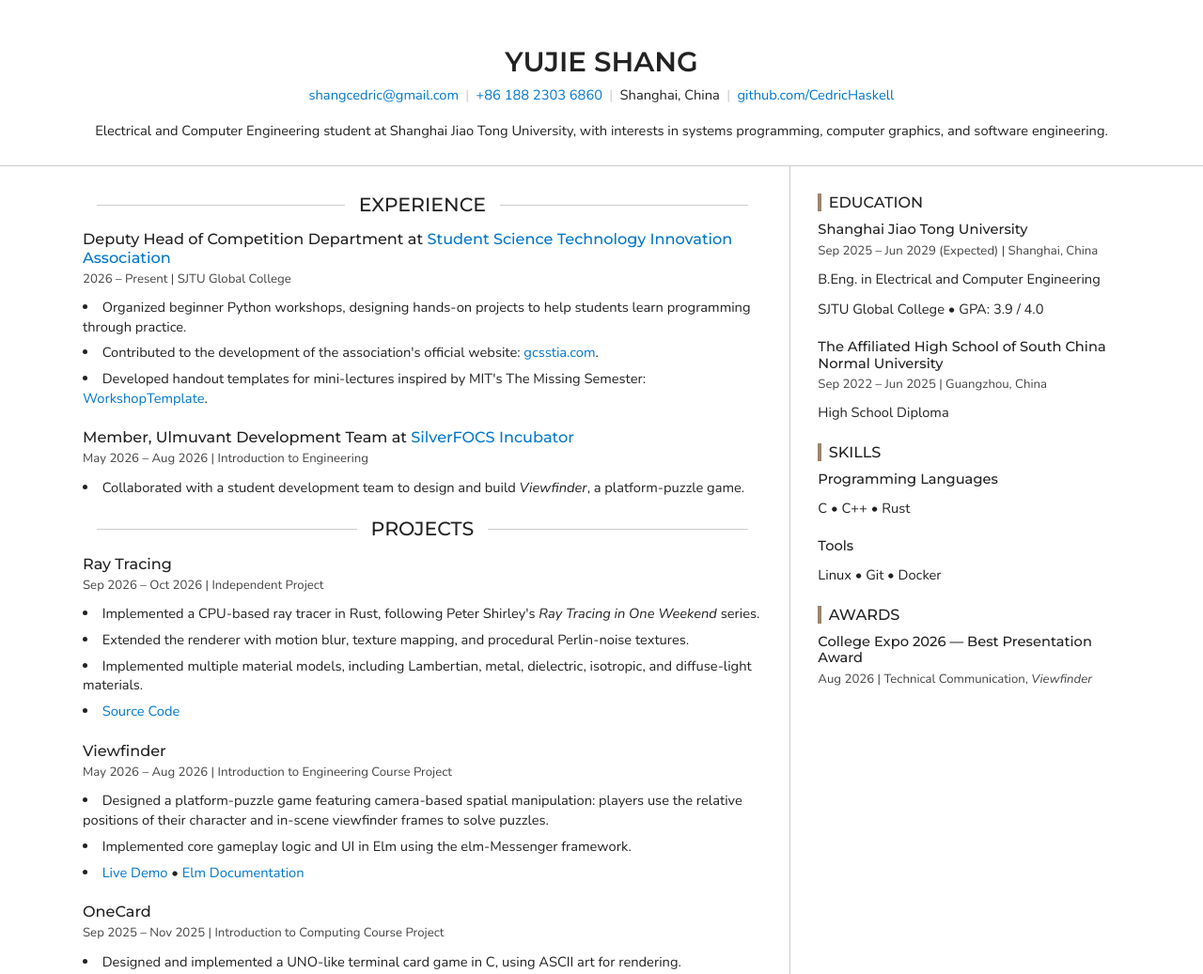
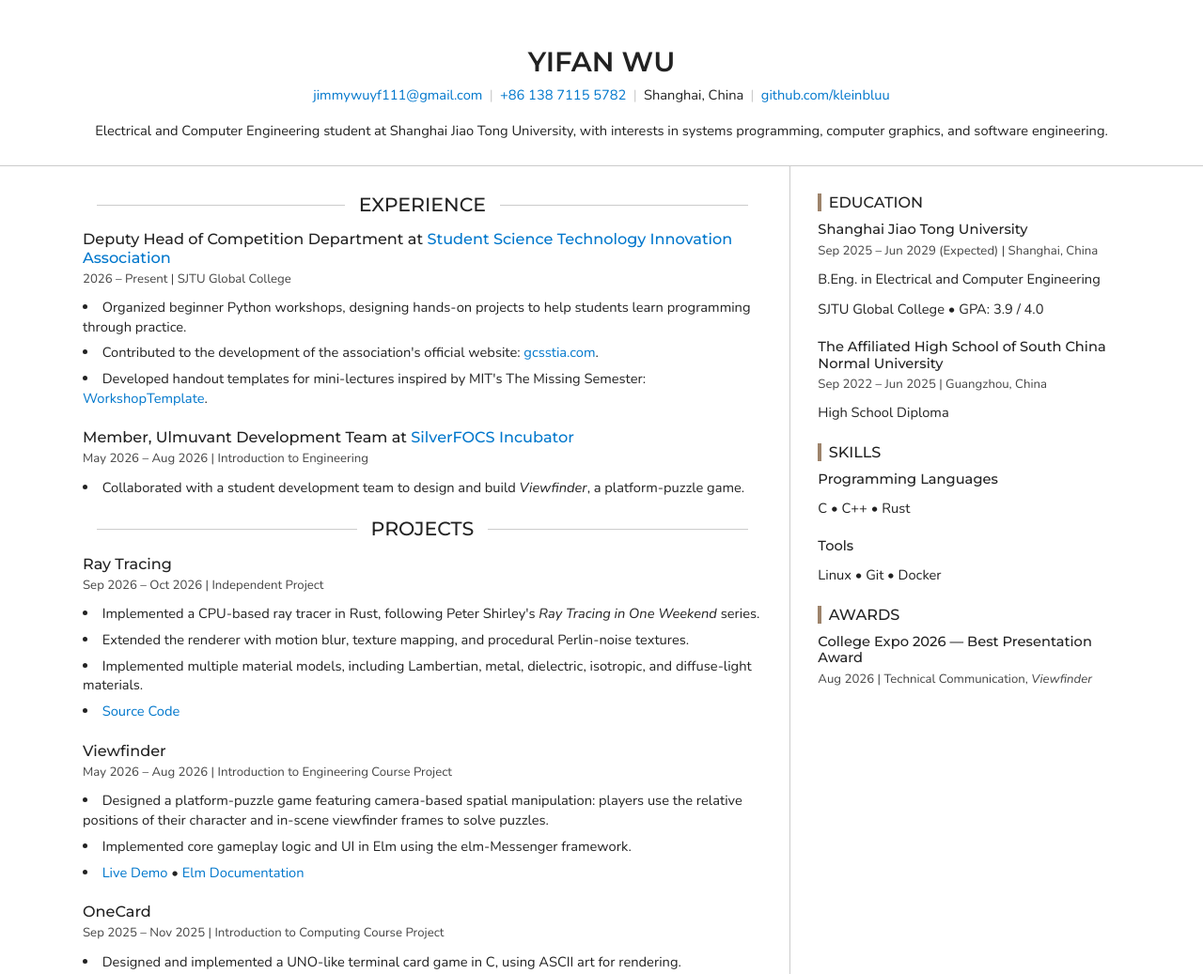
Before and after one commit to kleinbluu/kleinbluu.github.io, a plain HTML site: page index.html in a window 1280 px wide. Shown: the top 1037 px of the page at 94% size. Drawn offline with nearby package versions, Linux system fonts and the light colour scheme.

Commit message:
Modify resume details in index.html
Updated personal information and contact details in the resume.

```diff
--- a/index.html
+++ b/index.html
@@ -49,19 +49,19 @@
       <div class="container">
         <div class="header-top flex-responsive">
           <div class="header-info">
-            <h1>Yujie Shang</h1>
+            <h1>Yifan Wu</h1>
 
             <address>
               <ul class="inline-list flex-responsive">
                 <li>
-                  <a href="mailto:shangcedric@gmail.com">shangcedric@gmail.com</a>
+                  <a href="mailto:shangcedric@gmail.com">jimmywuyf111@gmail.com</a>
                 </li>
                 <li>
-                  <a href="tel:+8618823036860">+86 188 2303 6860</a>
+                  <a href="tel:+8618823036860">+86 138 7115 5782</a>
                 </li>
                 <li>Shanghai, China</li>
                 <li>
-                  <a href="https://github.com/CedricHaskell">github.com/CedricHaskell</a>
+                  <a href="https://github.com/CedricHaskell">github.com/kleinbluu</a>
                 </li>
               </ul>
             </address>
```
